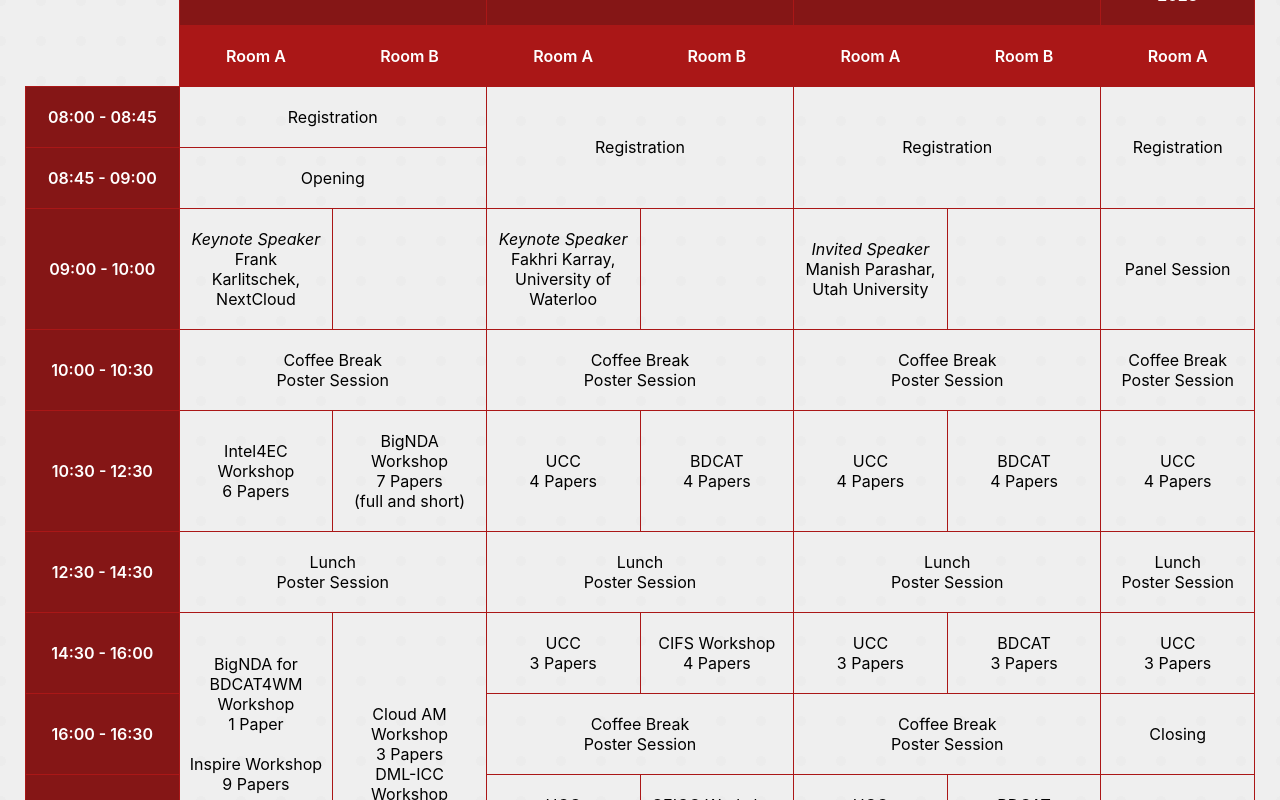
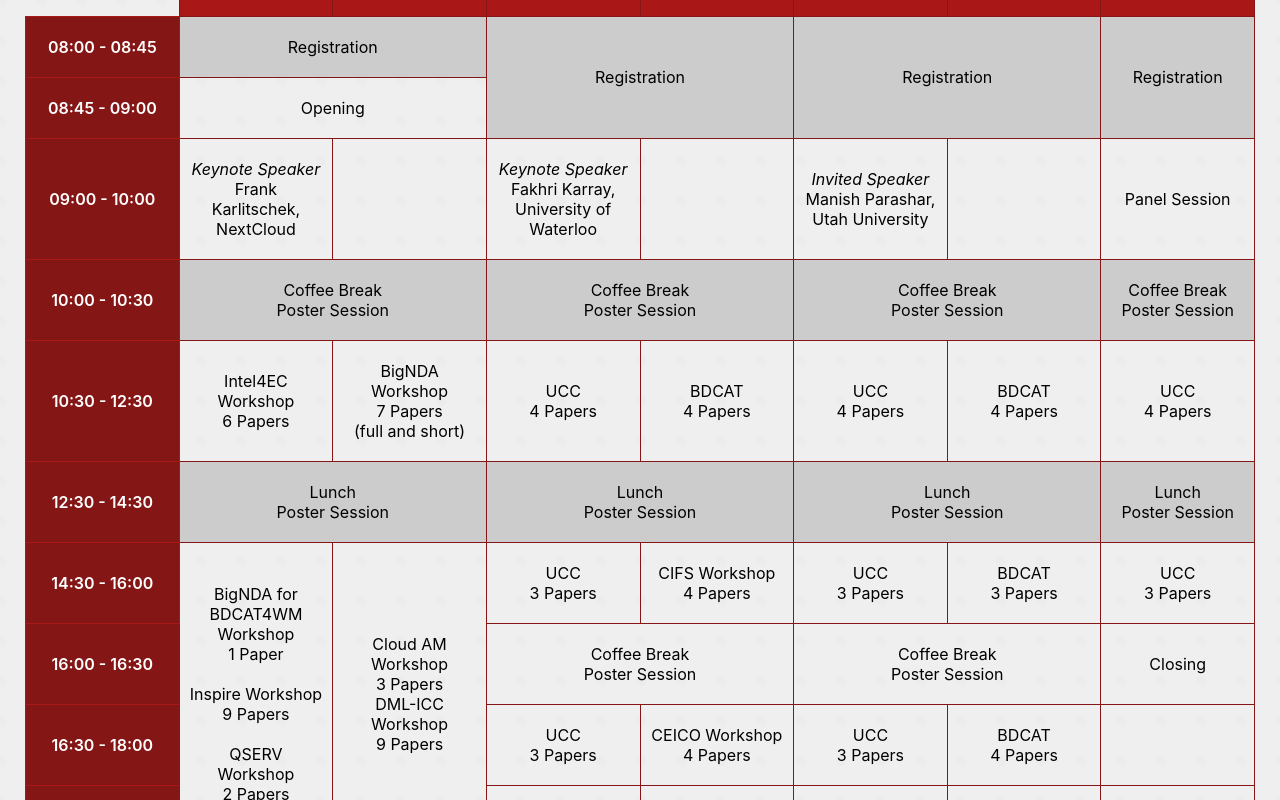
Before and after one commit to UCC-Conference/UCC2023, a React (Create React App) app: page /schedule in a window 1280 px wide. Shown: the part 640-1440 px from the top of the page. Built offline with nearby package versions, Linux system fonts and the light colour scheme.

Commit message:
update: new schedule

```diff
--- a/src/App.css
+++ b/src/App.css
@@ -664,8 +664,11 @@ table.schedule {
     width: calc(100vw - 50px);
     margin:auto;
 }
+table.schedule tr.gray td {
+    background-color: #ccc;
+}
 table.schedule tr td {
-    border: 1px solid var(--primary) ;
+    border: 1px solid var(--primary-dark) ;
     text-align: center;
     padding: 20px 10px;
 }
--- a/src/pages/Schedule.js
+++ b/src/pages/Schedule.js
@@ -6,9 +6,8 @@ const Schedule = () => {
   return (
     <PageWrapper>
       <Content>
-        <h1>Schedule (draft)</h1>
+        <h1>Schedule</h1>
         <hr />
-        <p>The program shown is a draft and may be subject to change.</p>
         <ul>
           <li>
             <b>Workshop Presentation</b>: 15 minutes of presentation and 5
@@ -32,148 +31,389 @@ const Schedule = () => {
           <tbody>
             <tr>
               <td id="sjs-A1"></td>
-              <td colspan="2" data-t="s" data-v="December 4th, 2023" id="sjs-B1">December 4th, 2023</td>
-              <td colspan="2" data-t="s" data-v="December 5th, 2023" id="sjs-D1">December 5th, 2023</td>
-              <td colspan="2" data-t="s" data-v="December 6th, 2023" id="sjs-F1">December 6th, 2023</td>
-              <td data-t="s" data-v="December 7th, 2023" id="sjs-H1">December 7th, 2023</td>
+              <td
+                colspan="2"
+                data-t="s"
+                data-v="December 4th, 2023"
+                id="sjs-B1"
+              >
+                December 4th, 2023
+              </td>
+              <td
+                colspan="2"
+                data-t="s"
+                data-v="December 5th, 2023"
+                id="sjs-D1"
+              >
+                December 5th, 2023
+              </td>
+              <td
+                colspan="2"
+                data-t="s"
+                data-v="December 6th, 2023"
+                id="sjs-F1"
+              >
+                December 6th, 2023
+              </td>
+              <td data-t="s" data-v="December 7th, 2023" id="sjs-H1">
+                December 7th, 2023
+              </td>
             </tr>
             <tr>
               <td id="sjs-A2"></td>
-              <td data-t="s" data-v="Room A" id="sjs-B2">Room A</td>
-              <td data-t="s" data-v="Room B" id="sjs-C2">Room B</td>
-              <td data-t="s" data-v="Room A" id="sjs-D2">Room A</td>
-              <td data-t="s" data-v="Room B" id="sjs-E2">Room B</td>
-              <td data-t="s" data-v="Room A" id="sjs-F2">Room A</td>
-              <td data-t="s" data-v="Room B" id="sjs-G2">Room B</td>
-              <td data-t="s" data-v="Room A" id="sjs-H2">Room A</td>
+              <td data-t="s" data-v="Room A" id="sjs-B2">
+                Room A
+              </td>
+              <td data-t="s" data-v="Room B" id="sjs-C2">
+                Room B
+              </td>
+              <td data-t="s" data-v="Room A" id="sjs-D2">
+                Room A
+              </td>
+              <td data-t="s" data-v="Room B" id="sjs-E2">
+                Room B
+              </td>
+              <td data-t="s" data-v="Room A" id="sjs-F2">
+                Room A
+              </td>
+              <td data-t="s" data-v="Room B" id="sjs-G2">
+                Room B
+              </td>
+              <td data-t="s" data-v="Room A" id="sjs-H2">
+                Room A
+              </td>
+            </tr>
+            <tr class="gray">
+              <td data-t="s" data-v="08:00 - 08:45" id="sjs-A3">
+                08:00 - 08:45
+              </td>
+              <td colspan="2" data-t="s" data-v="Registration" id="sjs-B3">
+                Registration
+              </td>
+              <td
+                rowspan="2"
+                colspan="2"
+                data-t="s"
+                data-v="Registration"
+                id="sjs-D3"
+              >
+                Registration
+              </td>
+              <td
+                rowspan="2"
+                colspan="2"
+                data-t="s"
+                data-v="Registration"
+                id="sjs-F3"
+              >
+                Registration
+              </td>
+              <td rowspan="2" data-t="s" data-v="Registration" id="sjs-H3">
+                Registration
+              </td>
+            </tr>
+            <tr class="gray">
+              <td data-t="s" data-v="08:45 - 09:00" id="sjs-A4">
+                08:45 - 09:00
+              </td>
+              <td style={{backgroundColor: 'unset'}} colspan="2" data-t="s" data-v="Opening" id="sjs-B4">
+                Opening
+              </td>
             </tr>
             <tr>
-              <td data-t="s" data-v="08:00 - 08:45" id="sjs-A3">08:00 - 08:45</td>
-              <td colspan="2" data-t="s" data-v="Registration" id="sjs-B3">Registration</td>
-              <td rowspan="2" colspan="2" data-t="s" data-v="Registration" id="sjs-D3">Registration</td>
-              <td rowspan="2" colspan="2" data-t="s" data-v="Registration" id="sjs-F3">Registration</td>
-              <td rowspan="2" data-t="s" data-v="Registration" id="sjs-H3">Registration</td>
+              <td data-t="s" data-v="09:00 - 10:00" id="sjs-A5">
+                09:00 - 10:00
+              </td>
+              <td
+                data-t="s"
+                data-v="Keynote Speaker Frank Karlitschek, NextCloud"
+                id="sjs-B5"
+              >
+                <i>Keynote Speaker</i>
+                <br />
+                Frank Karlitschek, NextCloud
+              </td>
+              <td id="sjs-C5"></td>
+              <td
+                data-t="s"
+                data-v="Keynote Speaker Fakhri Karray, University of Waterloo"
+                id="sjs-D5"
+              >
+                <i>Keynote Speaker</i>
+                <br />
+                Fakhri Karray, University of Waterloo
+              </td>
+              <td id="sjs-E5"></td>
+              <td
+                data-t="s"
+                data-v="Invited Speaker Manish Parashar, Utah University"
+                id="sjs-F5"
+              >
+                <i>Invited Speaker</i>
+                <br />
+                Manish Parashar,
+                <br />
+                Utah University
+              </td>
+              <td id="sjs-G5"></td>
+              <td data-t="s" data-v="Panel Session" id="sjs-H5">
+                Panel Session
+              </td>
+            </tr>
+            <tr class="gray">
+              <td data-t="s" data-v="10:00 - 10:30" id="sjs-A6">
+                10:00 - 10:30
+              </td>
+              <td
+                colspan="2"
+                data-t="s"
+                data-v="Coffee Break Poster Session"
+                id="sjs-B6"
+              >
+                Coffee Break
+                <br />
+                Poster Session
+              </td>
+              <td
+                colspan="2"
+                data-t="s"
+                data-v="Coffee Break Poster Session"
+                id="sjs-D6"
+              >
+                Coffee Break
+                <br />
+                Poster Session
+              </td>
+              <td
+                colspan="2"
+                data-t="s"
+                data-v="Coffee Break Poster Session"
+                id="sjs-F6"
+              >
+                Coffee Break
+                <br />
+                Poster Session
+              </td>
+              <td data-t="s" data-v="Coffee Break Poster Session" id="sjs-H6">
+                Coffee Break
+                <br />
+                Poster Session
+              </td>
             </tr>
             <tr>
-              <td data-t="s" data-v="08:45 - 09:00" id="sjs-A4">08:45 - 09:00</td>
-              <td colspan="2" data-t="s" data-v="Opening" id="sjs-B4">Opening</td>
+              <td data-t="s" data-v="10:30 - 12:30" id="sjs-A7">
+                10:30 - 12:30
+              </td>
+              <td data-t="s" data-v="Intel4EC Workshop 6 Papers" id="sjs-B7">
+                Intel4EC Workshop
+                <br />6 Papers
+              </td>
+              <td
+                data-t="s"
+                data-v="BigNDA Workshop 7 Papers (full and short)"
+                id="sjs-C7"
+              >
+                BigNDA Workshop
+                <br />
+                7 Papers
+                <br />
+                (full and short)
+              </td>
+              <td data-t="s" data-v="UCC 4 Papers" id="sjs-D7">
+                UCC
+                <br />4 Papers
+              </td>
+              <td data-t="s" data-v="BDCAT 4 Papers" id="sjs-E7">
+                BDCAT
+                <br />4 Papers
+              </td>
+              <td data-t="s" data-v="UCC 4 Papers" id="sjs-F7">
+                UCC
+                <br />4 Papers
+              </td>
+              <td data-t="s" data-v="BDCAT 4 Papers" id="sjs-G7">
+                BDCAT
+                <br />4 Papers
+              </td>
+              <td data-t="s" data-v="UCC 4 Papers" id="sjs-H7">
+                UCC
+                <br />4 Papers
+              </td>
+            </tr>
+            <tr class="gray">
+              <td data-t="s" data-v="12:30 - 14:30" id="sjs-A8">
+                12:30 - 14:30
+              </td>
+              <td
+                colspan="2"
+                data-t="s"
+                data-v="Lunch Poster Session"
+                id="sjs-B8"
+              >
+                Lunch
+                <br />
+                Poster Session
+              </td>
+              <td
+                colspan="2"
+                data-t="s"
+                data-v="Lunch Poster Session"
+                id="sjs-D8"
+              >
+                Lunch
+                <br />
+                Poster Session
+              </td>
+              <td
+                colspan="2"
+                data-t="s"
+                data-v="Lunch Poster Session"
+                id="sjs-F8"
+              >
+                Lunch
+                <br />
+                Poster Session
+              </td>
+              <td data-t="s" data-v="Lunch Poster Session" id="sjs-H8">
+                Lunch
+                <br />
+                Poster Session
+              </td>
             </tr>
             <tr>
-              <td data-t="s" data-v="09:00 - 10:00" id="sjs-A5">09:00 - 10:00</td>
-              <td data-t="s" data-v="Keynote Speaker Frank Karlitschek, NextCloud" id="sjs-B5"><i>Keynote Speaker</i><br/>
-              Frank Karlitschek, NextCloud</td>
-              <td id="sjs-C5"></td>
-              <td data-t="s" data-v="Keynote Speaker Fakhri Karray, University of Waterloo" id="sjs-D5"><i>Keynote Speaker</i><br/>
-              Fakhri Karray, University of Waterloo</td>
-              <td id="sjs-E5"></td>
-              <td data-t="s" data-v="Invited Speaker Manish Parashar, Utah University" id="sjs-F5"><i>Invited Speaker</i><br/>
-              Manish Parashar,<br/>
-              Utah University</td>
-              <td id="sjs-G5"></td>
-              <td data-t="s" data-v="Panel Session" id="sjs-H5">Panel Session</td>
+              <td data-t="s" data-v="14:30 - 16:00" id="sjs-A9">
+                14:30 - 16:00
+              </td>
+              <td
+                rowspan="4"
+                data-t="s"
+                data-v="BigNDA for BDCAT4WM Workshop 1 Paper Inspire Workshop 9 Papers QSERV Workshop 2 Papers"
+                id="sjs-B9"
+              >
+                BigNDA for BDCAT4WM Workshop
+                <br />
+                1 Paper
+                <br />
+                <br />
+                Inspire Workshop
+                <br />
+                9 Papers
+                <br />
+                <br />
+                QSERV Workshop
+                <br />2 Papers
+              </td>
+              <td
+                rowspan="4"
+                data-t="s"
+                data-v="Cloud AM Workshop 3 Papers DML-ICC Workshop 9 Papers"
+                id="sjs-C9"
+              >
+                Cloud AM Workshop
+                <br />
+                3 Papers
+                <br />
+                DML-ICC Workshop
+                <br />9 Papers
+              </td>
+              <td data-t="s" data-v="UCC 3 Papers" id="sjs-D9">
+                UCC
+                <br />3 Papers
+              </td>
+              <td data-t="s" data-v="CIFS Workshop 4 Papers" id="sjs-E9">
+                CIFS Workshop
+                <br />4 Papers
+              </td>
+              <td data-t="s" data-v="UCC 3 Papers" id="sjs-F9">
+                UCC
+                <br />3 Papers
+              </td>
+              <td data-t="s" data-v="BDCAT 3 Papers" id="sjs-G9">
+                BDCAT
+                <br />3 Papers
+              </td>
+              <td data-t="s" data-v="UCC 3 Papers" id="sjs-H9">
+                UCC
+                <br />3 Papers
+              </td>
             </tr>
             <tr>
-              <td data-t="s" data-v="10:00 - 10:30" id="sjs-A6">10:00 - 10:30</td>
-              <td colspan="2" data-t="s" data-v="Coffee Break Poster Session" id="sjs-B6">Coffee Break<br/>
-              Poster Session</td>
-              <td colspan="2" data-t="s" data-v="Coffee Break Poster Session" id="sjs-D6">Coffee Break<br/>
-              Poster Session</td>
-              <td colspan="2" data-t="s" data-v="Coffee Break Poster Session" id="sjs-F6">Coffee Break<br/>
-              Poster Session</td>
-              <td data-t="s" data-v="Coffee Break Poster Session" id="sjs-H6">Coffee Break<br/>
-              Poster Session</td>
+              <td data-t="s" data-v="16:00 - 16:30" id="sjs-A10">
+                16:00 - 16:30
+              </td>
+              <td
+                colspan="2"
+                data-t="s"
+                data-v="Coffee Break Poster Session"
+                id="sjs-D10"
+              >
+                Coffee Break
+                <br />
+                Poster Session
+              </td>
+              <td
+                colspan="2"
+                data-t="s"
+                data-v="Coffee Break Poster Session"
+                id="sjs-F10"
+              >
+                Coffee Break
+                <br />
+                Poster Session
+              </td>
+              <td data-t="s" data-v="Closing" id="sjs-H10">
+                Closing
+              </td>
             </tr>
             <tr>
-              <td data-t="s" data-v="10:30 - 12:30" id="sjs-A7">10:30 - 12:30</td>
-              <td data-t="s" data-v="Intel4EC Workshop 6 Papers" id="sjs-B7">Intel4EC Workshop<br/>
-              6 Papers</td>
-              <td data-t="s" data-v="BigNDA Workshop 7 Papers (full and short)" id="sjs-C7">BigNDA Workshop<br/>
-              7 Papers<br/>
-              (full and short)</td>
-              <td data-t="s" data-v="UCC 4 Papers" id="sjs-D7">UCC<br/>
-              4 Papers</td>
-              <td data-t="s" data-v="BDCAT 4 Papers" id="sjs-E7">BDCAT<br/>
-              4 Papers</td>
-              <td data-t="s" data-v="UCC 4 Papers" id="sjs-F7">UCC<br/>
-              4 Papers</td>
-              <td data-t="s" data-v="BDCAT 4 Papers" id="sjs-G7">BDCAT<br/>
-              4 Papers</td>
-              <td data-t="s" data-v="UCC 4 Papers" id="sjs-H7">UCC<br/>
-              4 Papers</td>
-            </tr>
-            <tr>
-              <td data-t="s" data-v="12:30 - 14:30" id="sjs-A8">12:30 - 14:30</td>
-              <td colspan="2" data-t="s" data-v="Lunch Poster Session" id="sjs-B8">Lunch<br/>
-              Poster Session</td>
-              <td colspan="2" data-t="s" data-v="Lunch Poster Session" id="sjs-D8">Lunch<br/>
-              Poster Session</td>
-              <td colspan="2" data-t="s" data-v="Lunch Poster Session" id="sjs-F8">Lunch<br/>
-              Poster Session</td>
-              <td data-t="s" data-v="Lunch Poster Session" id="sjs-H8">Lunch<br/>
-              Poster Session</td>
-            </tr>
-            <tr>
-              <td data-t="s" data-v="14:30 - 16:00" id="sjs-A9">14:30 - 16:00</td>
-              <td rowspan="4" data-t="s" data-v="BigNDA for BDCAT4WM Workshop 1 Paper Inspire Workshop 9 Papers QSERV Workshop 2 Papers" id="sjs-B9">BigNDA for BDCAT4WM Workshop<br/>
-              1 Paper<br/><br/>
-              Inspire Workshop<br/>
-              9 Papers<br/><br/>
-              QSERV Workshop<br/>
-              2 Papers</td>
-              <td rowspan="4" data-t="s" data-v="Cloud AM Workshop 3 Papers DML-ICC Workshop 9 Papers" id="sjs-C9">Cloud AM Workshop<br/>
-              3 Papers<br/>
-              DML-ICC Workshop<br/>
-              9 Papers</td>
-              <td data-t="s" data-v="UCC 3 Papers" id="sjs-D9">UCC<br/>
-              3 Papers</td>
-              <td data-t="s" data-v="CIFS Workshop 4 Papers" id="sjs-E9">CIFS Workshop<br/>
-              4 Papers</td>
-              <td data-t="s" data-v="UCC 3 Papers" id="sjs-F9">UCC<br/>
-              3 Papers</td>
-              <td data-t="s" data-v="BDCAT 3 Papers" id="sjs-G9">BDCAT<br/>
-              3 Papers</td>
-              <td data-t="s" data-v="UCC 3 Papers" id="sjs-H9">UCC<br/>
-              3 Papers</td>
-            </tr>
-            <tr>
-              <td data-t="s" data-v="16:00 - 16:30" id="sjs-A10">16:00 - 16:30</td>
-              <td colspan="2" data-t="s" data-v="Coffee Break Poster Session" id="sjs-D10">Coffee Break<br/>
-              Poster Session</td>
-              <td colspan="2" data-t="s" data-v="Coffee Break Poster Session" id="sjs-F10">Coffee Break<br/>
-              Poster Session</td>
-              <td data-t="s" data-v="Closing" id="sjs-H10">Closing</td>
-            </tr>
-            <tr>
-              <td data-t="s" data-v="16:30 - 18:00" id="sjs-A11">16:30 - 18:00</td>
-              <td data-t="s" data-v="UCC 3 Papers" id="sjs-D11">UCC<br/>
-              3 Papers</td>
-              <td data-t="s" data-v="CEICO Workshop 4 Papers" id="sjs-E11">CEICO Workshop<br/>
-              4 Papers</td>
-              <td data-t="s" data-v="UCC 3 Papers" id="sjs-F11">UCC<br/>
-              3 Papers</td>
-              <td data-t="s" data-v="BDCAT 4 Papers" id="sjs-G11">BDCAT<br/>
-              4 Papers</td>
+              <td data-t="s" data-v="16:30 - 18:00" id="sjs-A11">
+                16:30 - 18:00
+              </td>
+              <td data-t="s" data-v="UCC 3 Papers" id="sjs-D11">
+                UCC
+                <br />3 Papers
+              </td>
+              <td data-t="s" data-v="CEICO Workshop 4 Papers" id="sjs-E11">
+                CEICO Workshop
+                <br />4 Papers
+              </td>
+              <td data-t="s" data-v="UCC 3 Papers" id="sjs-F11">
+                UCC
+                <br />3 Papers
+              </td>
+              <td data-t="s" data-v="BDCAT 4 Papers" id="sjs-G11">
+                BDCAT
+                <br />4 Papers
+              </td>
               <td id="sjs-H11"></td>
             </tr>
             <tr>
-              <td data-t="s" data-v="18:00 - 18:30" id="sjs-A12">18:00 - 18:30</td>
+              <td data-t="s" data-v="18:00 - 18:30" id="sjs-A12">
+                18:00 - 18:30
+              </td>
               <td id="sjs-D12"></td>
               <td id="sjs-E12"></td>
               <td id="sjs-F12"></td>
               <td></td>
               <td id="sjs-G12"></td>
             </tr>
-            <tr>
-              <td data-t="s" data-v="from 20:00" id="sjs-A13">from 20:00</td>
-              <td colspan="2" data-t="s" data-v="Welcome Cocktail" id="sjs-B13">Welcome Cocktail</td>
+            <tr class="gray">
+              <td data-t="s" data-v="from 20:00" id="sjs-A13">
+                from 20:00
+              </td>
+              <td colspan="2" data-t="s" data-v="Welcome Cocktail" id="sjs-B13">
+                Welcome Cocktail
+              </td>
               <td id="sjs-D13"></td>
               <td id="sjs-E13"></td>
-              <td colspan="2" data-t="s" data="" v="Gala Dinner" id="sjs-F13">Gala Dinner</td>
+              <td colspan="2" data-t="s" data="" v="Gala Dinner" id="sjs-F13">
+                Gala Dinner
+              </td>
               <td id="sjs-H13"></td>
             </tr>
           </tbody>
         </table>
-    </div>
+      </div>
     </PageWrapper>
   );
 };
```
